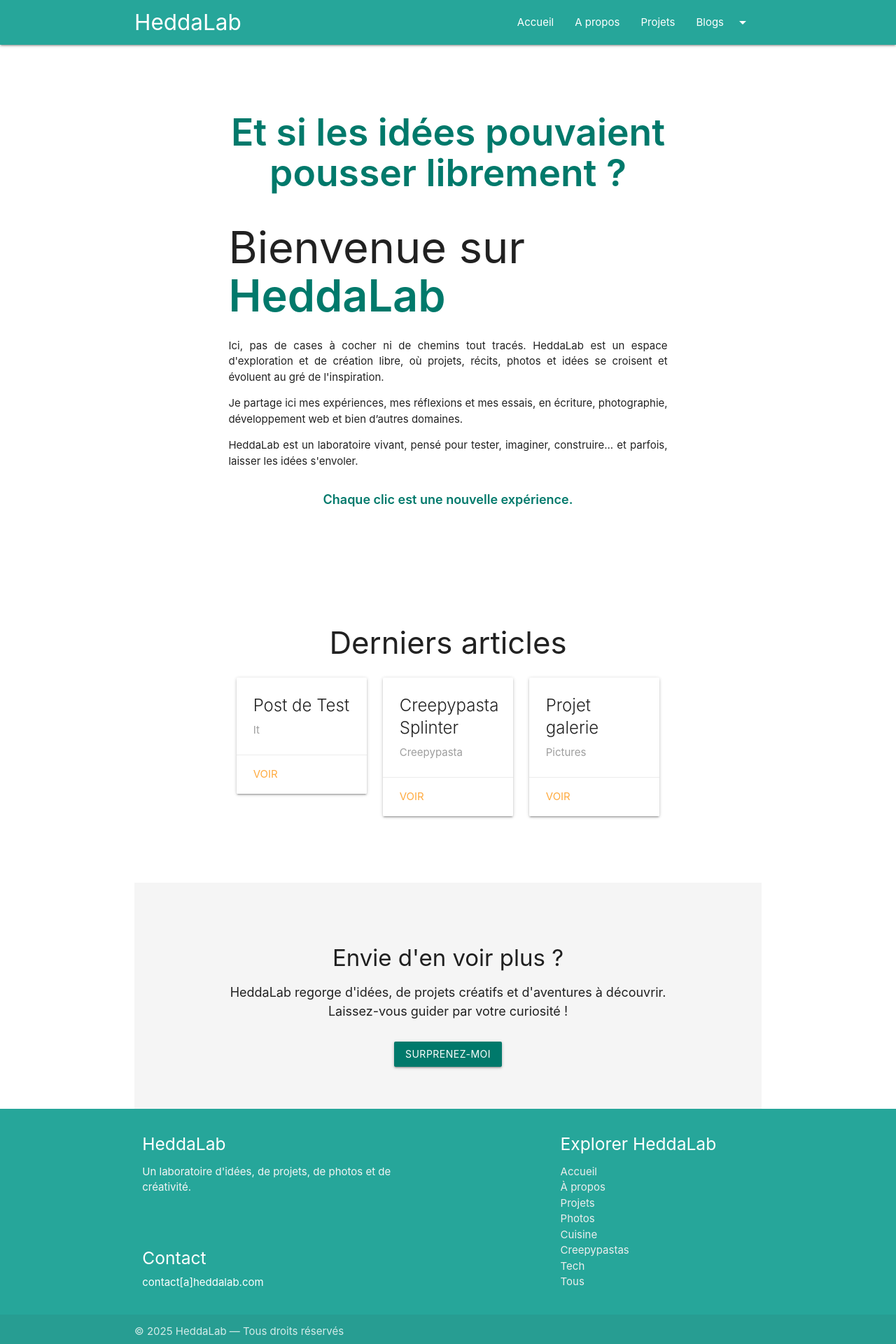
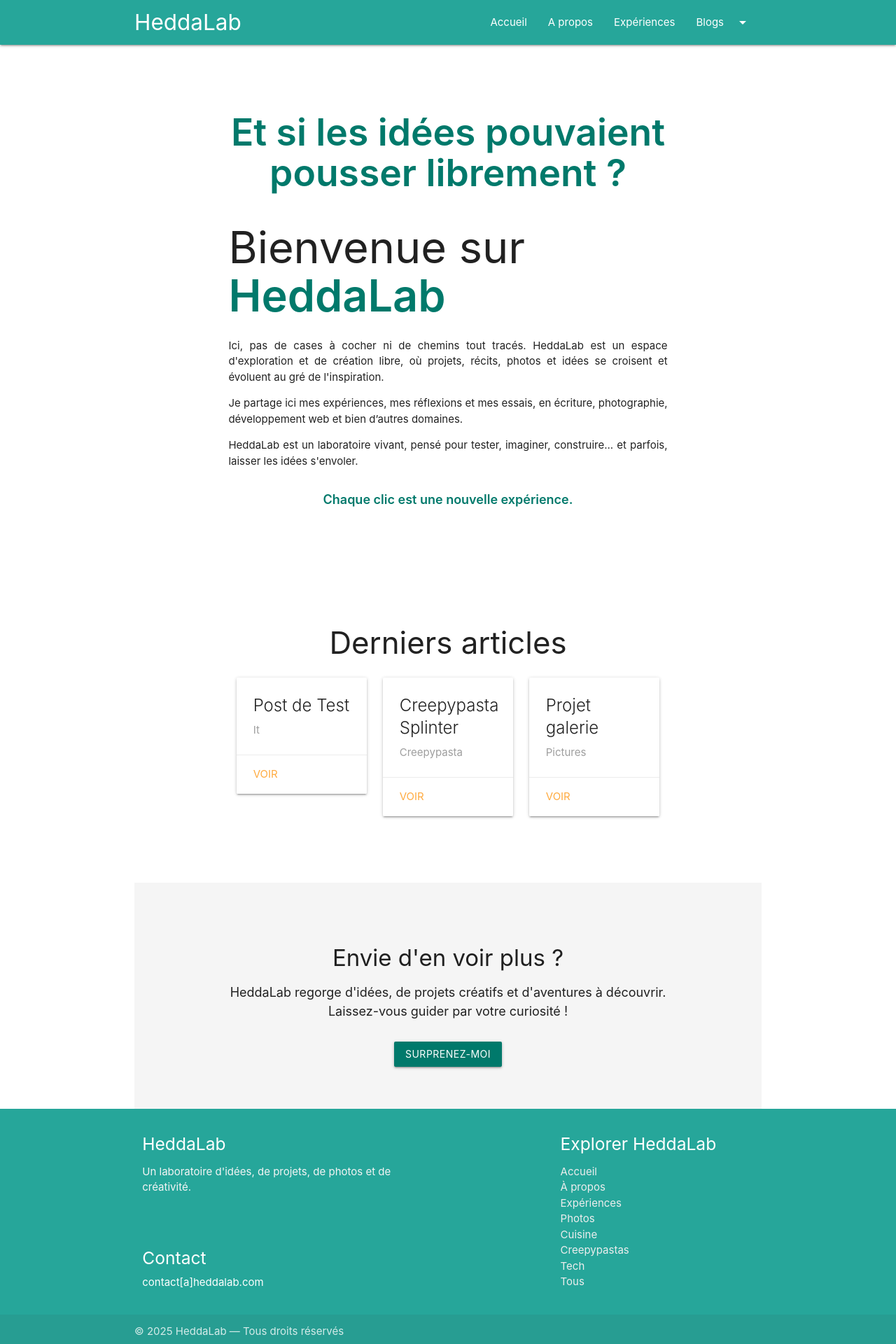
Before and after one commit to cecile-umecker/HeddaLab, an Angular app: page / in a window 1280 px wide. Shown: the top 1920 px of the page at 70% size. Built offline with nearby package versions, Linux system fonts and the light colour scheme; what ngx-markdown would draw is missing.

Commit message:
rename project page

```diff
--- a/src/app/shared/footer/footer.component.html
+++ b/src/app/shared/footer/footer.component.html
@@ -16,7 +16,7 @@
         <ul>
           <li><a class="grey-text text-lighten-3" routerLink="/">Accueil</a></li>
           <li><a class="grey-text text-lighten-3" routerLink="/about">À propos</a></li>
-          <li><a class="grey-text text-lighten-3" routerLink="/projects">Projets</a></li>
+          <li><a class="grey-text text-lighten-3" routerLink="/projects">Expériences</a></li>
           <li><a class="grey-text text-lighten-3" routerLink="/explore/pictures">Photos</a></li>
           <li><a class="grey-text text-lighten-3" routerLink="/explore/cook">Cuisine</a></li>
           <li><a class="grey-text text-lighten-3" routerLink="/explore/creepypasta">Creepypastas</a></li>
--- a/src/app/shared/header/header.component.html
+++ b/src/app/shared/header/header.component.html
@@ -8,7 +8,7 @@
       <ul class="right hide-on-med-and-down">
         <li><a [routerLink]="['/']">Accueil</a></li>
         <li><a [routerLink]="['/about']">A propos</a></li>
-        <li><a [routerLink]="['/projects']">Projets</a></li>
+        <li><a [routerLink]="['/projects']">Expériences</a></li>
         <li>
           <a class="dropdown-trigger" href="#!" data-target="dropdown-blogs">
             Blogs <i class="material-icons right">arrow_drop_down</i>
@@ -30,7 +30,7 @@
   <ul class="sidenav" id="mobile-demo">
     <li><a class="sidenav-close" [routerLink]="['/']">Accueil</a></li>
     <li><a class="sidenav-close" [routerLink]="['/about']">À propos</a></li>
-    <li><a class="sidenav-close" [routerLink]="['/projects']">Projets</a></li>
+    <li><a class="sidenav-close" [routerLink]="['/projects']">Expériences</a></li>
 
     <li><div class="divider"></div></li>
 
```
